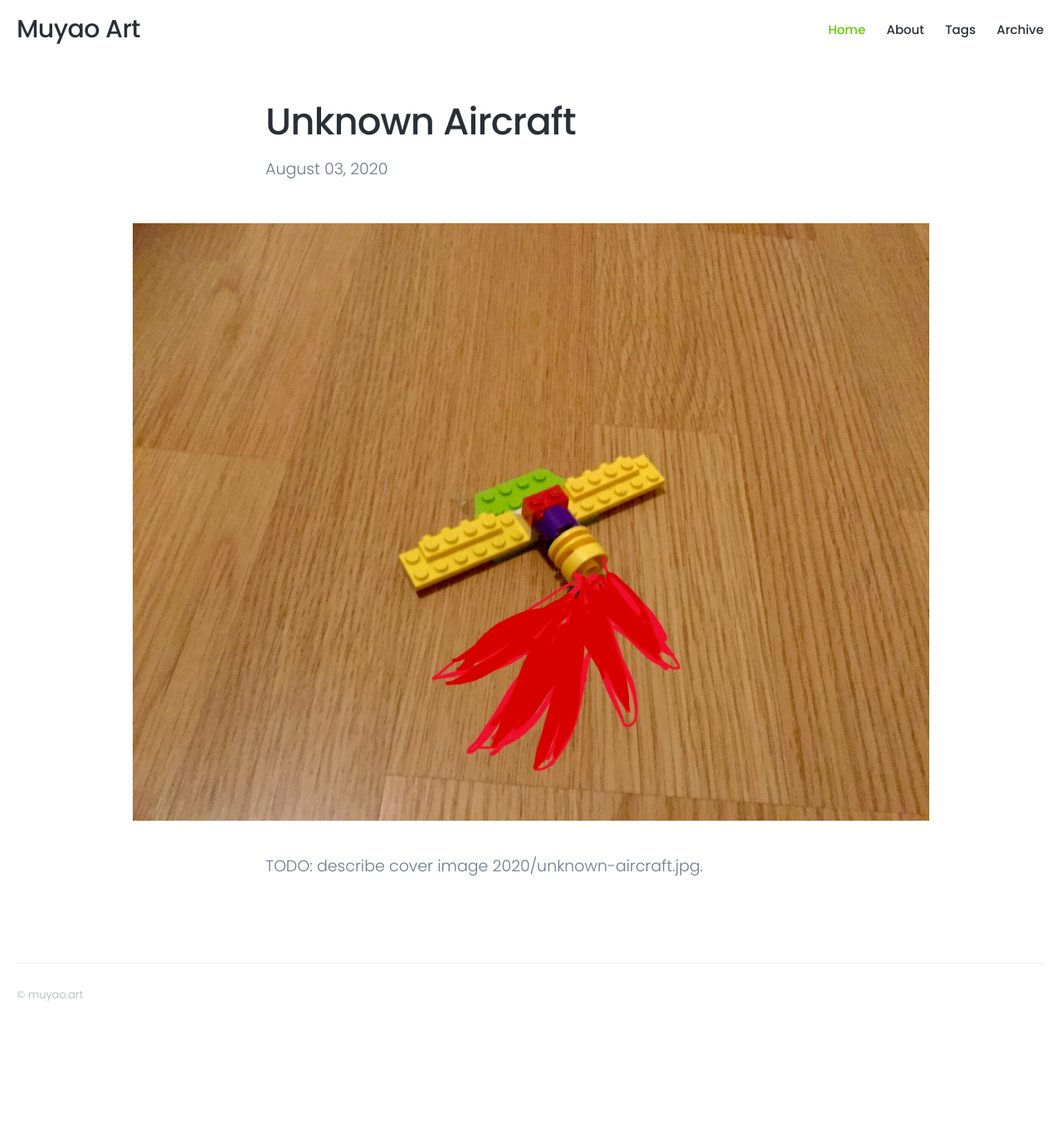
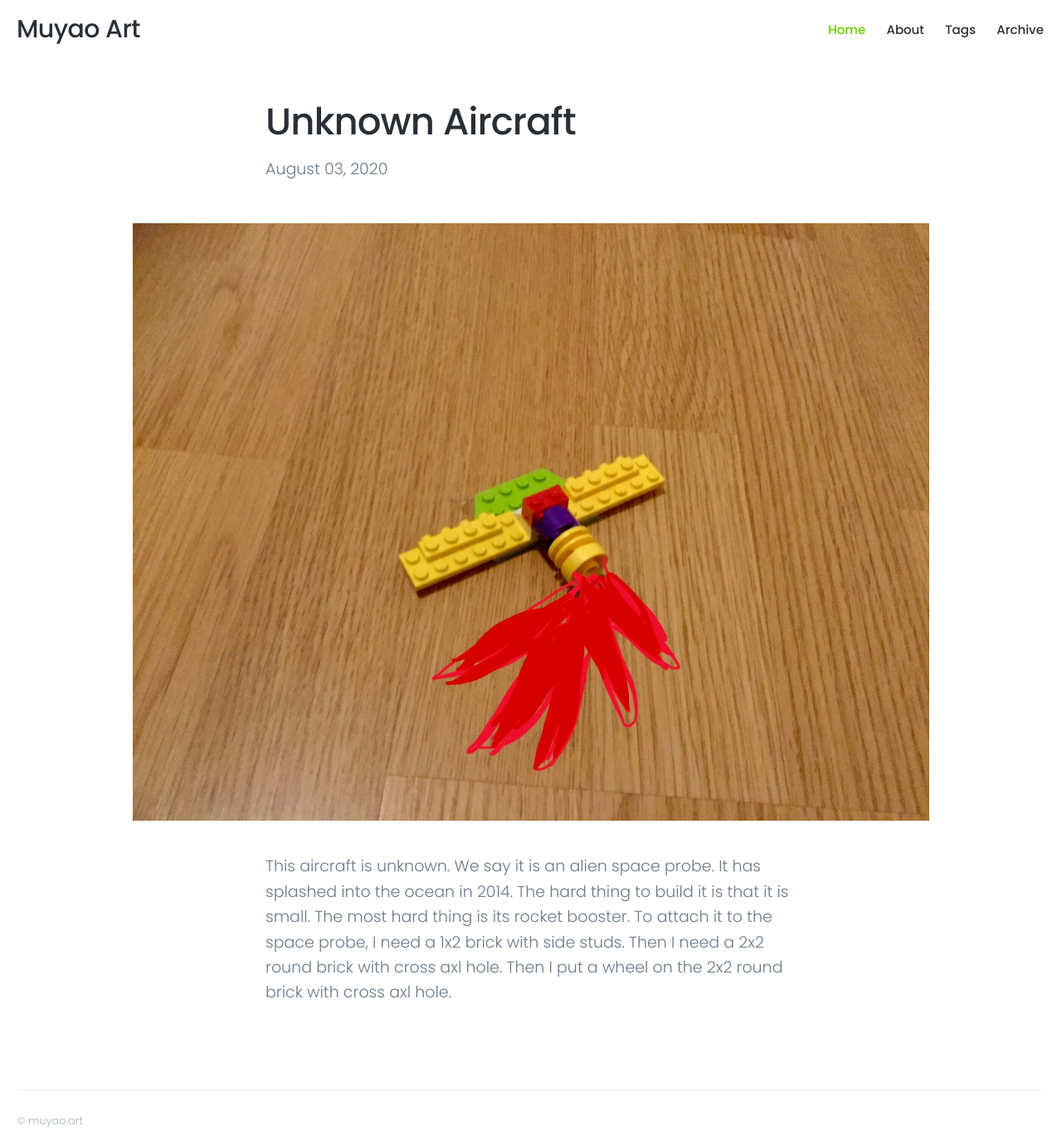
Before and after one commit to muyao/muyao.art, a Jekyll site: the page built from _posts/2020-08-03-unknown-aircraft.md, in a window 1280 px wide. Shown: the whole page at 83% size. Built offline with Jekyll 4.4.1, drawn with Linux system fonts in a browser that asks for light colours; nearby versions of some CDN libraries; before the commit the page ends 1229 px from its top, so only the background shows below that.

Commit message:
Update 2020-08-03-unknown-aircraft.md

```diff
--- a/_posts/2020-08-03-unknown-aircraft.md
+++ b/_posts/2020-08-03-unknown-aircraft.md
@@ -5,4 +5,4 @@ featimg: 2020/unknown-aircraft.jpg
 tags: ['lego']
 ---
 
-TODO: describe cover image 2020/unknown-aircraft.jpg.
+This aircraft is unknown. We say it is an alien space probe. It has splashed into the ocean in 2014. The hard thing to build it is that it is small. The most hard thing is its rocket booster. To attach it to the space probe, I need a 1x2 brick with side studs. Then I need a 2x2 round brick with cross axl hole. Then I put a wheel on the 2x2 round brick with cross axl hole.
```
